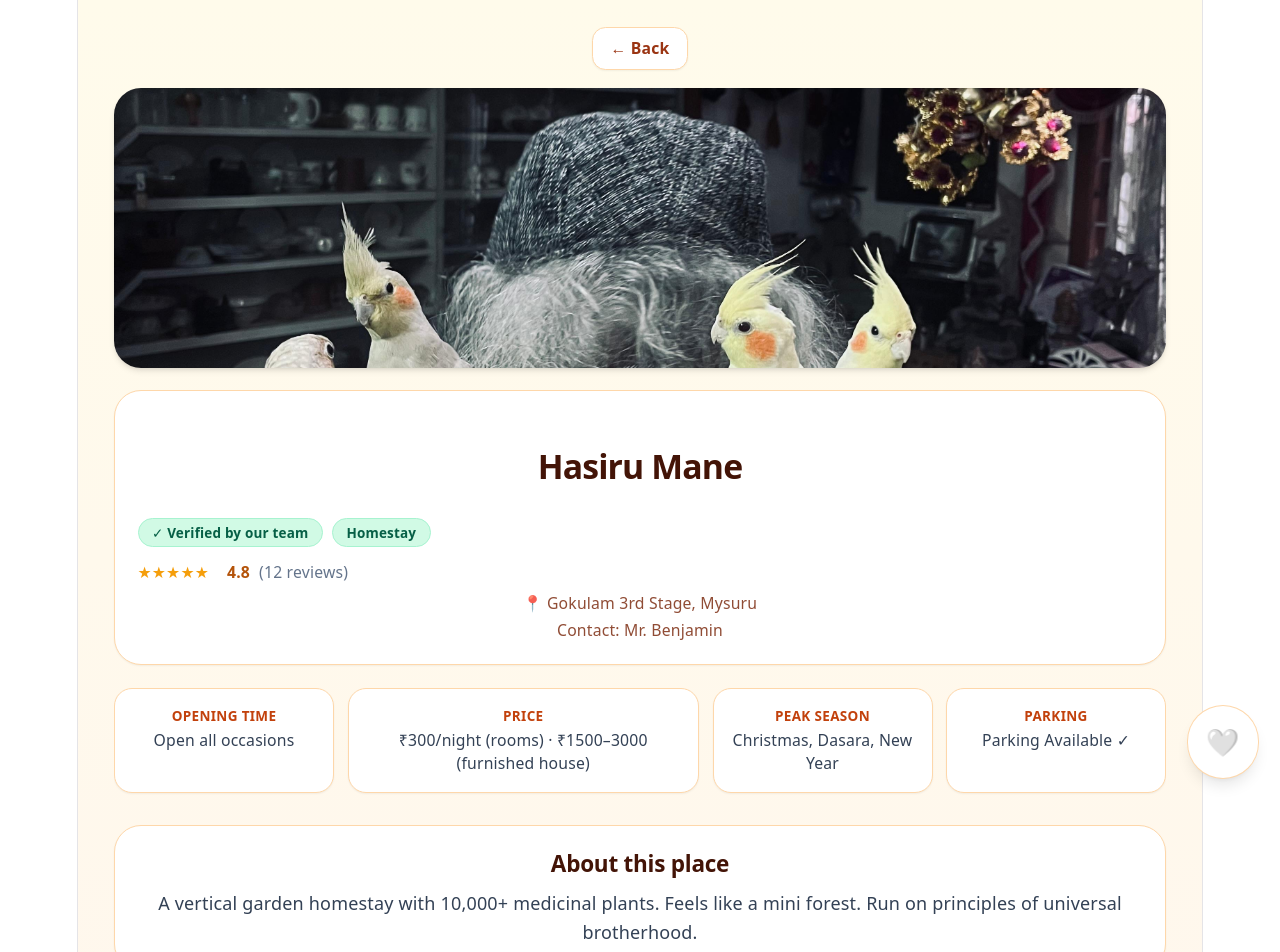
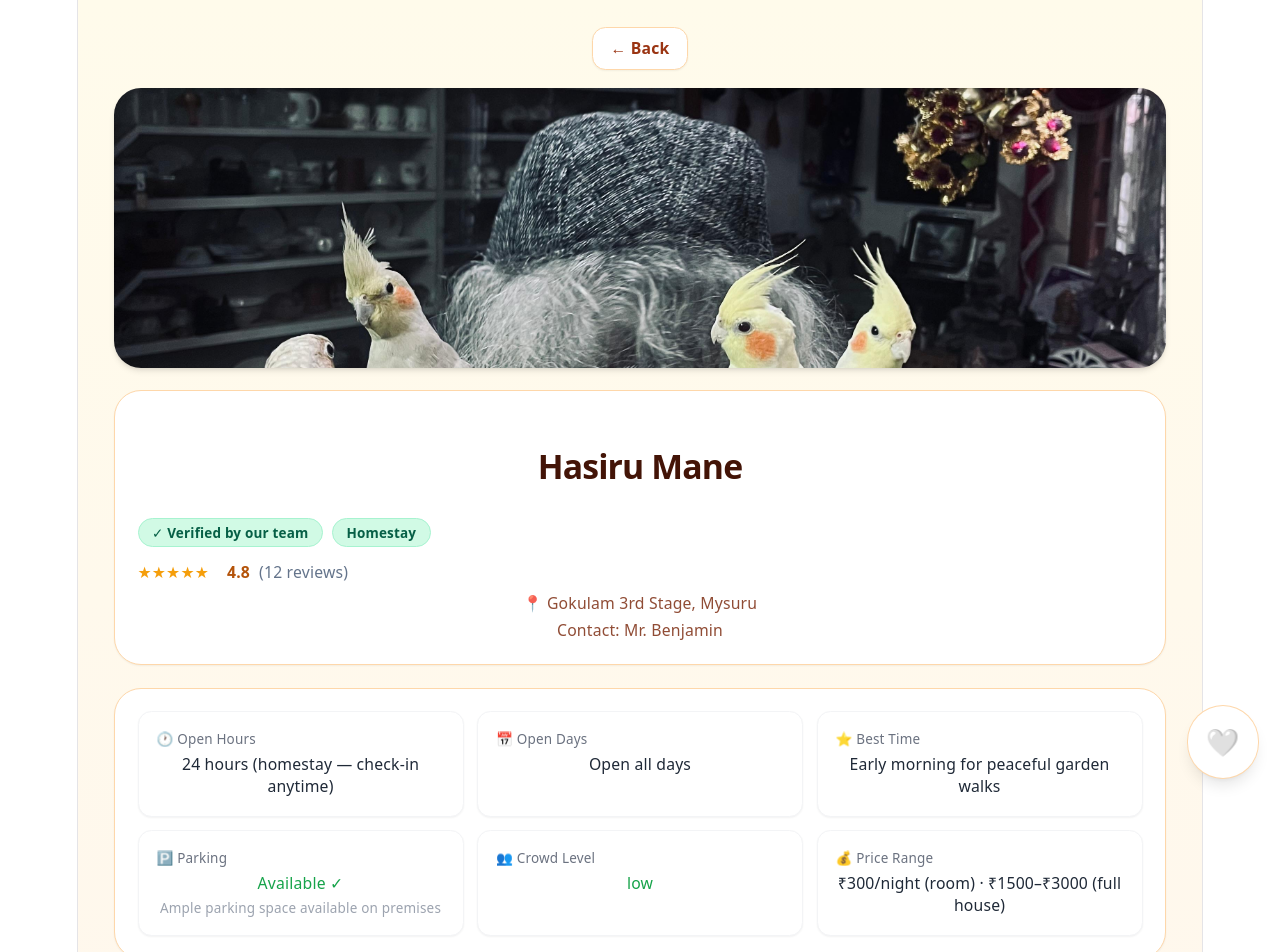
Before and after one commit to Shreesha-N-187/NAMMA-MYSURU, a React (Vite) app: page /spot/1 in a window 1280 px wide. Shown: the top 952 px of the page. Built offline with nearby package versions, Linux system fonts and the light colour scheme; no server answers; the database is empty; sample sign-in values are in the browser's storage.

Commit message:
Add better spot data and improved info cards

```diff
--- a/src/data/spots.js
+++ b/src/data/spots.js
@@ -19,6 +19,14 @@ export const spotsData = [
     reviewCount: 12,
     tags: ["Nature", "Homestay", "Medicinal Plants", "Peaceful"],
     image: "/images/hasirumane.jpg",
+    openDays: "Open all days",
+    openHours: "24 hours (homestay — check-in anytime)",
+    bestTimeToVisit: "Early morning for peaceful garden walks",
+    parkingAvailable: true,
+    parkingNote: "Ample parking space available on premises",
+    crowdLevel: "low",
+    priceRange: "₹300/night (room) · ₹1500–₹3000 (full house)",
+    phone: "",
   },
   {
     id: "2",
@@ -38,6 +46,14 @@ export const spotsData = [
     reviewCount: 9,
     tags: ["Sugar-Free", "Bakery", "Healthy", "Artisan Chocolate"],
     image: "/images/loco-artisan-chocolates.jpg",
+    openDays: "Monday to Saturday",
+    openHours: "9:00 AM – 9:00 PM",
+    bestTimeToVisit: "Evenings — freshest stock and best atmosphere",
+    parkingAvailable: false,
+    parkingNote: "Street parking available on 10th Main Road",
+    crowdLevel: "medium",
+    priceRange: "₹100–₹500",
+    phone: "",
   },
   {
     id: "3",
@@ -57,6 +73,14 @@ export const spotsData = [
     reviewCount: 21,
     tags: ["Cats", "Unique", "Family-Friendly", "Art Gallery"],
     image: "/images/jin-min-catworld.jpeg",
+    openDays: "All days",
+    openHours: "11:00 AM – 8:00 PM",
+    bestTimeToVisit: "After 4:00 PM — cats are active post their afternoon nap",
+    parkingAvailable: false,
+    parkingNote: "Limited street parking near Kautilya Circle",
+    crowdLevel: "medium",
+    priceRange: "₹99 entry · ₹50 cat feeding session",
+    phone: "",
   },
   {
     id: "4",
@@ -75,6 +99,14 @@ export const spotsData = [
     reviewCount: 15,
     tags: ["Anime", "Themed Cafe", "Youth", "Northeast Cuisine"],
     image: "/images/uchiha-cafe.jpeg",
+    openDays: "All days",
+    openHours: "11:00 AM – 11:00 PM",
+    bestTimeToVisit: "Weekends for the full anime atmosphere",
+    parkingAvailable: false,
+    parkingNote: "Roadside parking on Panchamantra Road",
+    crowdLevel: "high on weekends",
+    priceRange: "₹150–₹400 per person",
+    phone: "",
   },
   {
     id: "5",
@@ -92,5 +124,13 @@ export const spotsData = [
     reviewCount: 7,
     tags: ["Healthy", "Juice Bar", "Sugar-Free", "Local Favourite"],
     image: "/images/cococaine.jpeg",
+    openDays: "Monday to Saturday",
+    openHours: "8:00 AM – 8:00 PM",
+    bestTimeToVisit: "Morning for the freshest pressed juice",
+    parkingAvailable: false,
+    parkingNote: "Small parking area in front",
+    crowdLevel: "low",
+    priceRange: "₹30–₹80 per drink",
+    phone: "",
   },
 ];
--- a/src/pages/SpotDetail.jsx
+++ b/src/pages/SpotDetail.jsx
@@ -194,47 +194,64 @@ function SpotDetail() {
           <p className="mt-1 text-sm text-orange-900/85">Contact: {spot.contact}</p>
         </section>
 
-        <section className="mt-5 flex gap-3 overflow-x-auto pb-2">
-          {spot.openTime && (
-            <div className="min-w-[220px] rounded-2xl border border-orange-200 bg-white p-4 shadow-sm">
-              <p className="text-xs font-semibold uppercase tracking-wide text-orange-700">
-                Opening Time
+        <section className="mt-5 rounded-3xl border border-orange-200 bg-white p-5 shadow-sm">
+  {/* Special banner for Jin Min Cat World */}
+  {spot.id === "3" && (
+    <div className="bg-orange-50 border border-orange-200 rounded-xl p-4 mb-4 flex items-start gap-3">
+      <span className="text-2xl">🐱</span>
+      <p className="text-orange-800 text-sm font-medium">
+        Best visited after 4 PM — the cats wake up from their afternoon nap
+        and become playful and interactive!
       </p>
-              <p className="mt-1 text-sm text-slate-700">{spot.openTime}</p>
     </div>
   )}
-          {spot.price && (
-            <div className="min-w-[220px] rounded-2xl border border-orange-200 bg-white p-4 shadow-sm">
-              <p className="text-xs font-semibold uppercase tracking-wide text-orange-700">
-                Price
+
+  {/* Row 1 — Timing */}
+  <div className="grid grid-cols-1 sm:grid-cols-3 gap-3 mb-3">
+    <div className="bg-white rounded-xl p-4 shadow-sm border border-gray-100">
+      <p className="text-xs text-gray-500 mb-1 flex items-center gap-1">🕐 Open Hours</p>
+      <p className="text-sm font-medium text-gray-800">{spot.openHours}</p>
+    </div>
+    <div className="bg-white rounded-xl p-4 shadow-sm border border-gray-100">
+      <p className="text-xs text-gray-500 mb-1 flex items-center gap-1">📅 Open Days</p>
+      <p className="text-sm font-medium text-gray-800">{spot.openDays}</p>
+    </div>
+    <div className="bg-white rounded-xl p-4 shadow-sm border border-gray-100">
+      <p className="text-xs text-gray-500 mb-1 flex items-center gap-1">
+        ⭐ Best Time
+        {spot.id === "3" && (
+          <span className="ml-1 text-xs bg-orange-100 text-orange-700 px-2 py-0.5 rounded-full border border-orange-200">
+            Important ⚠️
+          </span>
+        )}
       </p>
-              <p className="mt-1 text-sm text-slate-700">{spot.price}</p>
+      <p className="text-sm font-medium text-gray-800">{spot.bestTimeToVisit}</p>
     </div>
-          )}
-          {spot.bestTime && (
-            <div className="min-w-[220px] rounded-2xl border border-orange-200 bg-white p-4 shadow-sm">
-              <p className="text-xs font-semibold uppercase tracking-wide text-orange-700">
-                Best Time to Visit
+  </div>
+
+  {/* Row 2 — Practical */}
+  <div className="grid grid-cols-1 sm:grid-cols-3 gap-3">
+    <div className="bg-white rounded-xl p-4 shadow-sm border border-gray-100">
+      <p className="text-xs text-gray-500 mb-1 flex items-center gap-1">🅿️ Parking</p>
+      <p className={`text-sm font-medium ${spot.parkingAvailable ? "text-green-600" : "text-red-500"}`}>
+        {spot.parkingAvailable ? "Available ✓" : "Not Available"}
       </p>
-              <p className="mt-1 text-sm text-slate-700">{spot.bestTime}</p>
+      <p className="text-xs text-gray-400 mt-1">{spot.parkingNote}</p>
     </div>
-          )}
-          {spot.peakSeason && (
-            <div className="min-w-[220px] rounded-2xl border border-orange-200 bg-white p-4 shadow-sm">
-              <p className="text-xs font-semibold uppercase tracking-wide text-orange-700">
-                Peak Season
+    <div className="bg-white rounded-xl p-4 shadow-sm border border-gray-100">
+      <p className="text-xs text-gray-500 mb-1 flex items-center gap-1">👥 Crowd Level</p>
+      <p className={`text-sm font-medium ${
+        spot.crowdLevel === "low" ? "text-green-600" :
+        spot.crowdLevel === "medium" ? "text-orange-500" : "text-red-500"
+      }`}>
+        {spot.crowdLevel}
       </p>
-              <p className="mt-1 text-sm text-slate-700">{spot.peakSeason}</p>
     </div>
-          )}
-          {spot.parking && (
-            <div className="min-w-[220px] rounded-2xl border border-orange-200 bg-white p-4 shadow-sm">
-              <p className="text-xs font-semibold uppercase tracking-wide text-orange-700">
-                Parking
-              </p>
-              <p className="mt-1 text-sm text-slate-700">Parking Available ✓</p>
+    <div className="bg-white rounded-xl p-4 shadow-sm border border-gray-100">
+      <p className="text-xs text-gray-500 mb-1 flex items-center gap-1">💰 Price Range</p>
+      <p className="text-sm font-medium text-gray-800">{spot.priceRange}</p>
     </div>
-          )}
+  </div>
 </section>
 
         <section className="mt-5 rounded-3xl border border-orange-200 bg-white p-5 shadow-sm">
```
Lines whose indentation alone changed are shown as unchanged.
